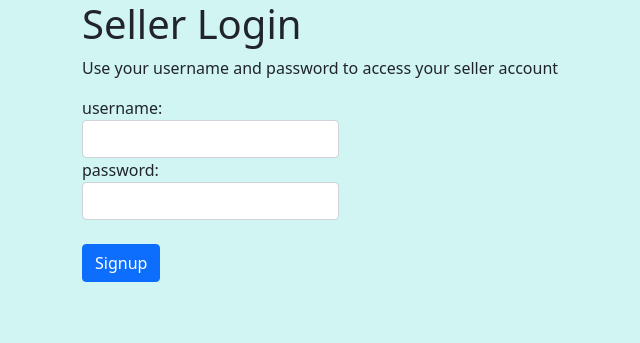
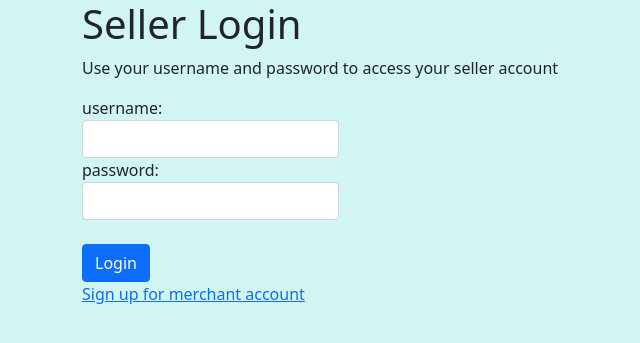
Before and after one commit to evizitei/mercado-brasileiro, a Django app: page /sellers/login in a window 1280 px wide. Shown: the top 343 px of the page, without its empty margins (0-640 px from the left). Run offline with Django 3.2, Linux system fonts and the light colour scheme.

Commit message:
login and profile success

```diff
--- a/mercado_brasileiro/templates/products/index.html
+++ b/mercado_brasileiro/templates/products/index.html
@@ -27,6 +27,8 @@
     <p>No products are available.</p>
   {% endif %}
   {% if current_user %}
+    <a href="/profile">See profile for {{current_user.username}}</a>
+    <a href="/logout">Logout</a>
   {% else %}
     <a href="/sellers/register">Sign up for merchant account</a>
     <a href="/sellers/login">Login as merchant</a>
--- a/mercado_brasileiro/templates/sellers/login.html
+++ b/mercado_brasileiro/templates/sellers/login.html
@@ -9,13 +9,16 @@
 </p>
 
 {% if error_message %}<p><strong>{{ error_message }}</strong></p>{% endif %}
+{% if auth_err %}<p><strong>{{ auth_err }}</strong></p>{% endif %}
 
 <div class="input-group mb-3">
   <form action="{% url 'sellers_auth' %}" method="post">
     {% csrf_token %}
     {{ form }}
     <br/>
-    <input type="submit" value="Signup" class="btn btn-primary">
+    <input type="submit" value="Login" class="btn btn-primary">
+    <br/>
+    <a href="/sellers/register">Sign up for merchant account</a>
   </form>
 </div>
 
--- a/mercado_brasileiro/views.py
+++ b/mercado_brasileiro/views.py
@@ -1,4 +1,4 @@
-from django.contrib.auth import authenticate, logout
+from django.contrib.auth import authenticate, logout, login
 from django.contrib.auth.models import User
 from django.db import transaction
 from django.http import HttpResponse
@@ -15,6 +15,8 @@ def products_index(request):
     products_list = Product.objects.order_by("id")[:10]
     template = loader.get_template('products/index.html')
     context = { 'products_list': products_list }
+    if request.user.is_authenticated:
+        context['current_user'] = request.user
     return HttpResponse(template.render(context, request))
 
 def products_show(request, product_id):
@@ -40,15 +42,17 @@ def sellers_authenticate(request):
         return render_login_form(request, form)
     username = form.cleaned_data['username']
     password = form.cleaned_data['password']
+    print("logging in with: ", username, password)
     user = authenticate(username=username, password=password)
-    if user is not None:
-        return render_login_form(request, form)
+    if user is None:
+        return render_login_form(request, form, error="Authentication Failed")
     else:
+        login(request, user)
         return redirect("sellers_profile")
 
 def sellers_logout(request):
     logout(request)
-    redirect("sellers_login")
+    return redirect("sellers_login")
 
 def sellers_profile(request):
     if not request.user.is_authenticated:
@@ -56,7 +60,7 @@ def sellers_profile(request):
     seller_user = SellerUser.objects.get(user_id=request.user.id)
     seller = Seller.objects.get(seller_uuid=seller_user.seller_uuid)
     template = loader.get_template('sellers/profile.html')
-    context = {'seller': form, 'user': request.user}
+    context = {'seller': seller, 'user': request.user}
     return HttpResponse(template.render(context, request))
 
 
@@ -72,7 +76,7 @@ def sellers_attach_user(request):
             email = form.cleaned_data['email']
             pw = form.cleaned_data['pw']
             with transaction.atomic():
-                user = User.objects.create_user(form.cleaned_data, email, pw)
+                user = User.objects.create_user(uname, email, pw)
                 user.save()
                 seller_user = SellerUser(
                     seller_uuid=seller.seller_uuid,
@@ -88,7 +92,7 @@ def render_registration_form(request, form):
     context = {'form': form}
     return HttpResponse(template.render(context, request))
 
-def render_login_form(request, form):
+def render_login_form(request, form, error=None):
     template = loader.get_template('sellers/login.html')
-    context = {'form': form}
+    context = {'form': form, 'auth_err': error}
     return HttpResponse(template.render(context, request))
```
Also changed, not shown: mercado_brasileiro/templates/sellers/profile.html (+1 -6 lines).
